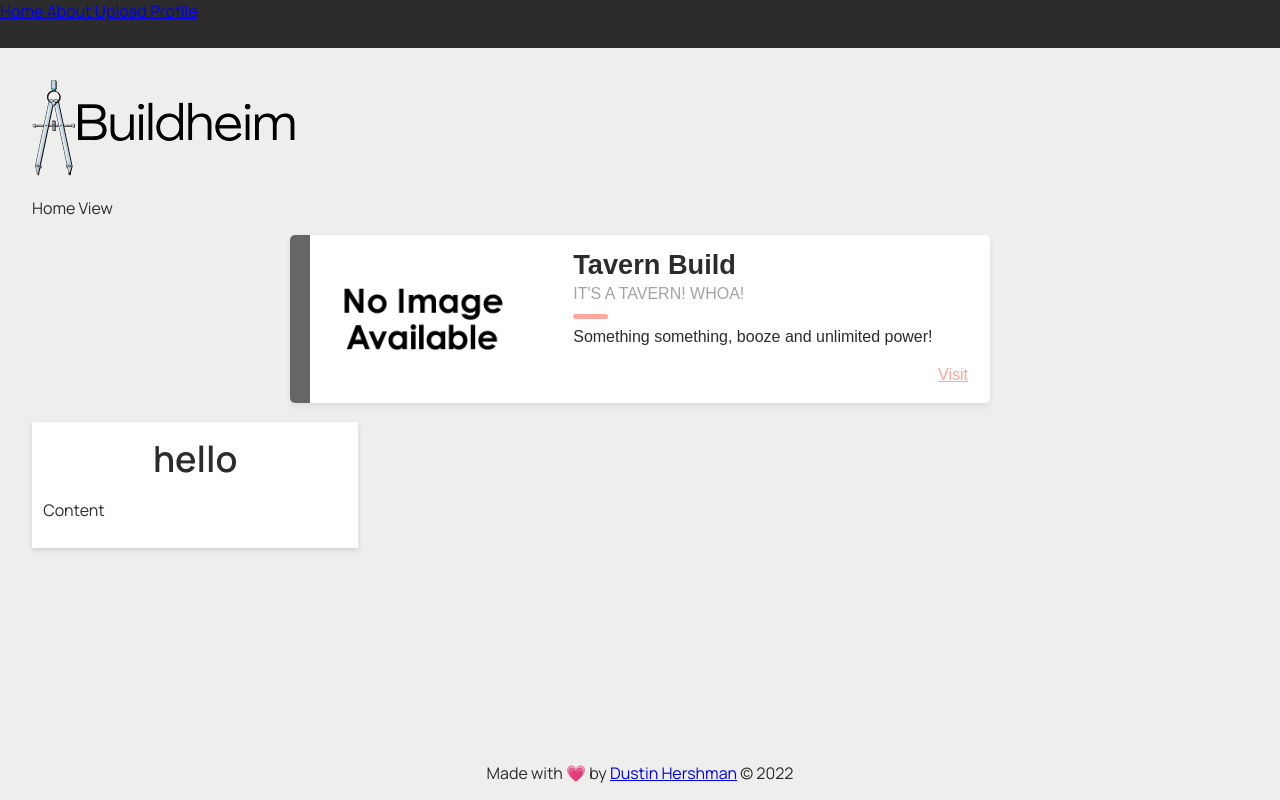
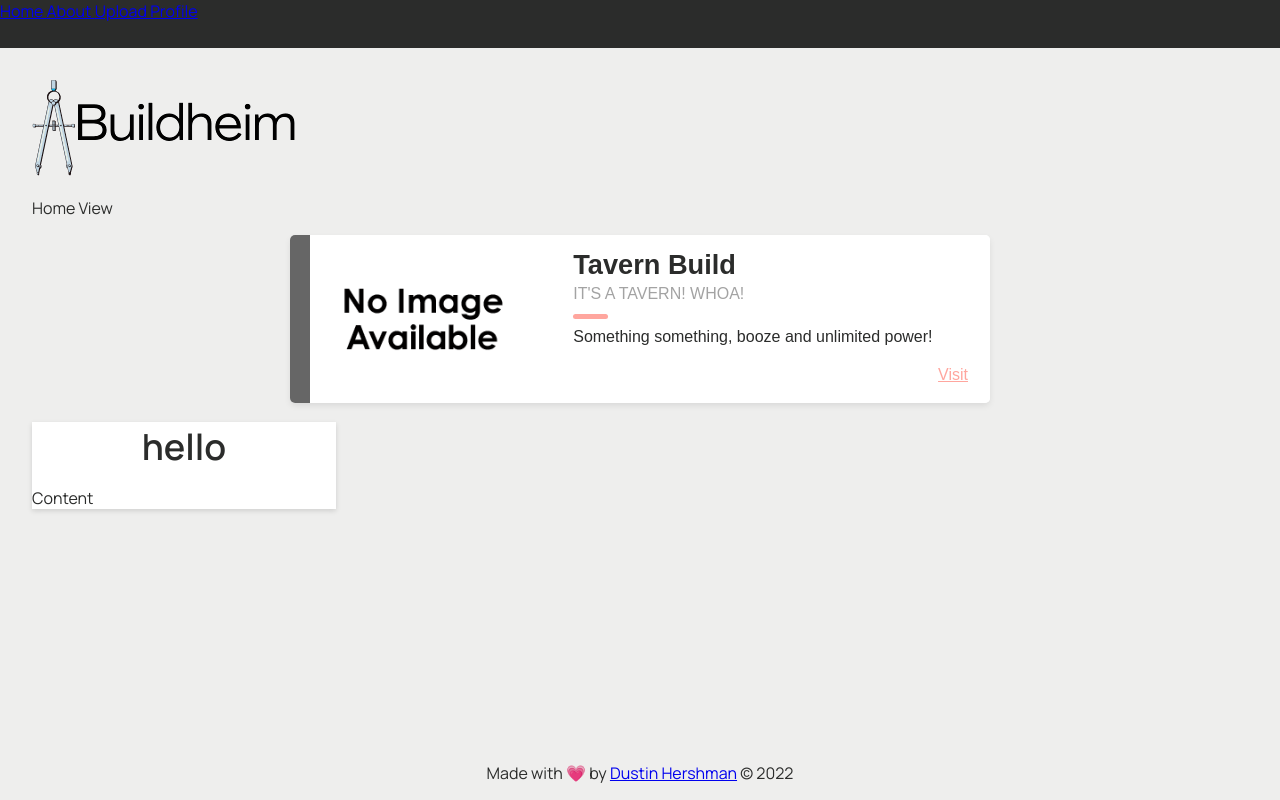
Before and after one commit to dhershman1/buildheim, a Vue app: page / in a window 1280 px wide. Built offline with nearby package versions, Linux system fonts and the light colour scheme.

Commit message:
Fixed: Card padding overshadowing content

```diff
--- a/src/assets/scss/card.scss
+++ b/src/assets/scss/card.scss
@@ -1,7 +1,6 @@
 .card {
   background-color: $white;
   box-shadow: 0 2px 5px 0 $shadow;
-  padding: 0.7rem;
 
   &__title {
     text-align: center;
```
